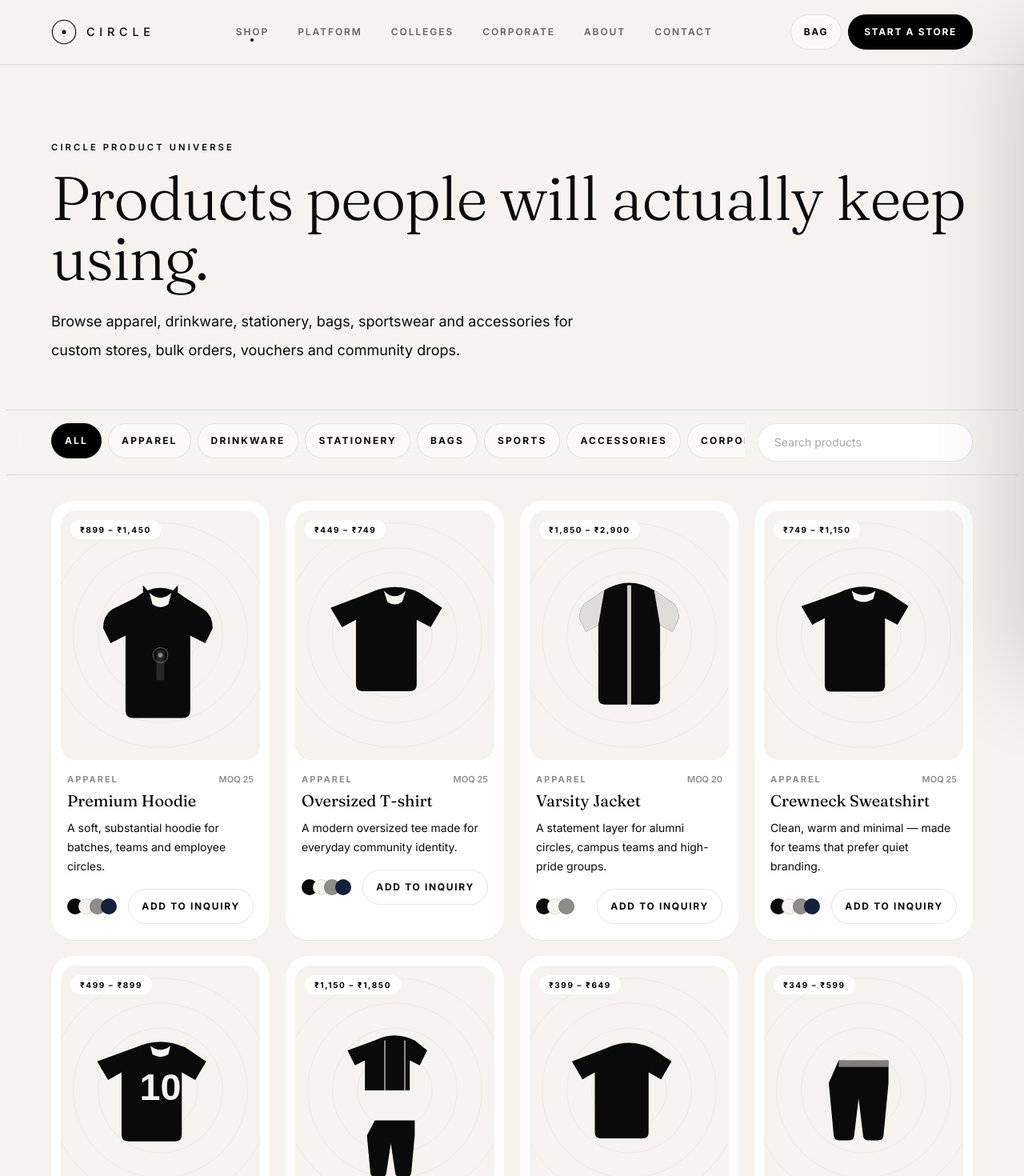
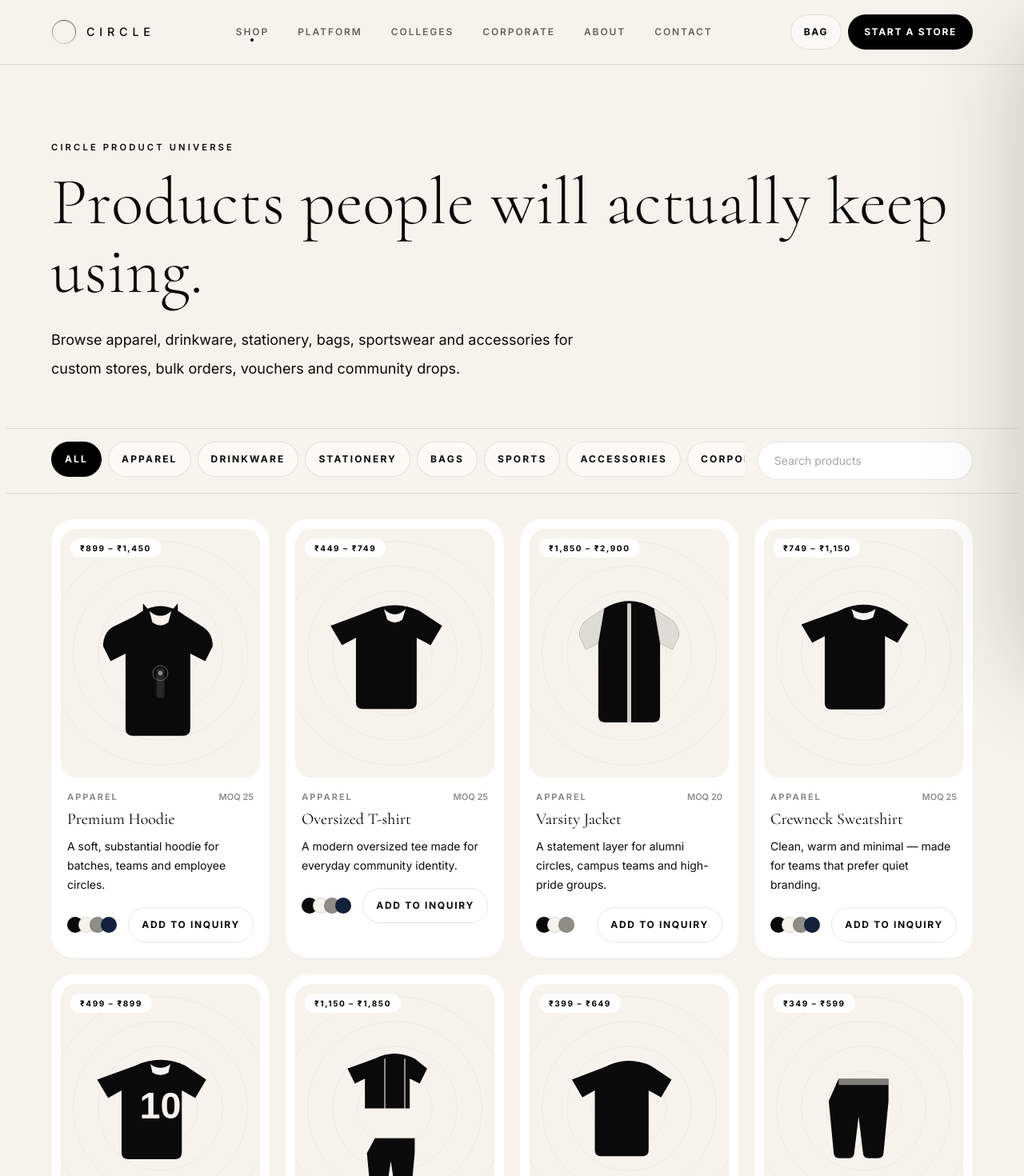
Before and after one commit to ambersoni2210-ux/circle-website, a Next.js app: page /shop in a window 1280 px wide. Shown: the top 1470 px of the page at 80% size. Built offline with nearby package versions, Linux system fonts and the light colour scheme.

Commit message:
Add files via upload

```diff
--- a/src/app/globals.css
+++ b/src/app/globals.css
@@ -11,7 +11,7 @@
 
 :root {
   --font-body: var(--font-inter), Inter, ui-sans-serif, system-ui, -apple-system, 'Segoe UI', sans-serif;
-  --font-display: var(--font-fraunces), 'Fraunces', Georgia, 'Times New Roman', serif;
+  --font-display: var(--font-cormorant), 'Cormorant', Georgia, 'Times New Roman', serif;
 
   --ink: #0A0A0A;
   --ink-soft: #2A2824;
@@ -105,35 +105,31 @@
 /* -------- Display type scale (Fraunces serif) -------- */
 .display-xl {
   font-family: var(--font-display);
-  font-optical-sizing: auto;
-  font-weight: 340;
-  font-size: clamp(2.9rem, 8vw, 8.4rem);
-  line-height: 0.96;
-  letter-spacing: -0.02em;
+  font-weight: 300;
+  font-size: clamp(3.2rem, 9vw, 9.5rem);
+  line-height: 1.02;
+  letter-spacing: 0.005em;
 }
 .display-lg {
   font-family: var(--font-display);
-  font-optical-sizing: auto;
-  font-weight: 340;
-  font-size: clamp(2.4rem, 6vw, 6rem);
-  line-height: 0.98;
-  letter-spacing: -0.018em;
+  font-weight: 300;
+  font-size: clamp(2.6rem, 6.5vw, 6.5rem);
+  line-height: 1.04;
+  letter-spacing: 0.008em;
 }
 .display-md {
   font-family: var(--font-display);
-  font-optical-sizing: auto;
-  font-weight: 360;
-  font-size: clamp(2rem, 4.4vw, 4.1rem);
-  line-height: 1.0;
-  letter-spacing: -0.015em;
+  font-weight: 400;
+  font-size: clamp(2.1rem, 4.6vw, 4.4rem);
+  line-height: 1.08;
+  letter-spacing: 0.01em;
 }
 .display-sm {
   font-family: var(--font-display);
-  font-optical-sizing: auto;
-  font-weight: 380;
-  font-size: clamp(1.55rem, 2.6vw, 2.4rem);
-  line-height: 1.06;
-  letter-spacing: -0.01em;
+  font-weight: 400;
+  font-size: clamp(1.6rem, 2.6vw, 2.5rem);
+  line-height: 1.12;
+  letter-spacing: 0.012em;
 }
 .serif { font-family: var(--font-display); font-optical-sizing: auto; }
 
@@ -229,22 +225,11 @@
   stroke-dashoffset: 289;
   animation: intro-draw 1.3s cubic-bezier(0.76, 0, 0.24, 1) forwards;
 }
-.intro-dot {
+
+.intro-word-svg {
   opacity: 0;
-  transform-origin: center;
-  animation: intro-pop 0.5s ease forwards;
+  animation: intro-fade 0.8s ease forwards;
   animation-delay: 1.1s;
-}
-.intro-word {
-  font-family: var(--font-body);
-  color: var(--cream);
-  font-size: 0.8rem;
-  letter-spacing: 0.55em;
-  padding-left: 0.55em;
-  font-weight: 500;
-  opacity: 0;
-  animation: intro-fade 0.7s ease forwards;
-  animation-delay: 1.35s;
 }
 
 @keyframes intro-draw { to { stroke-dashoffset: 0; } }
--- a/src/app/layout.tsx
+++ b/src/app/layout.tsx
@@ -1,5 +1,5 @@
 import type { Metadata, Viewport } from 'next';
-import { Inter, Fraunces } from 'next/font/google';
+import { Inter, Cormorant } from 'next/font/google';
 import './globals.css';
 import Navbar from '@/components/Navbar';
 import Footer from '@/components/Footer';
@@ -13,11 +13,11 @@
   display: 'swap',
 });
 
-const fraunces = Fraunces({
+const cormorant = Cormorant({
   subsets: ['latin'],
-  variable: '--font-fraunces',
+  variable: '--font-cormorant',
   display: 'swap',
-  axes: ['opsz'],
+  weight: ['300', '400', '500'],
 });
 
 export const metadata: Metadata = {
@@ -49,7 +49,7 @@
 
 export default function RootLayout({ children }: { children: React.ReactNode }) {
   return (
-    <html lang="en" className={`${inter.variable} ${fraunces.variable}`}>
+    <html lang="en" className={`${inter.variable} ${cormorant.variable}`}>
       <body>
         <IntroAnimation />
         <a href="#main" className="skip-link">Skip to content</a>
--- a/src/components/CircleLogo.tsx
+++ b/src/components/CircleLogo.tsx
@@ -1,29 +1,57 @@
 import Link from 'next/link';
 
 /* =====================================================================
-   CIRCLE LOGO
-   The official Circle mark: a thin ring with a small solid center dot,
-   next to the CIRCLE wordmark in wide letter-spacing.
-   This is the ONE place the logo is defined. Navbar, Footer and the
-   intro animation all use it, so the brand stays perfectly consistent.
-   Pass `tone="light"` on dark backgrounds, `tone="dark"` on light ones.
+   CIRCLE LOGO — matches the official mark:
+   a thin circle outline (subtle gradient) with "CIRCLE" in light,
+   wide-spaced letters centred inside.
+   - CircleEmblem: the full circle-with-word mark (intro + footer).
+   - CircleLogo: header lockup (emblem + wordmark), stays readable small.
+   Pass tone="light" on dark backgrounds, tone="dark" on light ones.
    ===================================================================== */
 
 type Tone = 'light' | 'dark';
 
-export function CircleMark({ tone = 'dark', size = 34 }: { tone?: Tone; size?: number }) {
-  const stroke = tone === 'light' ? '#F6F3EE' : '#0A0A0A';
+export function CircleEmblem({ tone = 'dark', size = 120 }: { tone?: Tone; size?: number }) {
+  const solid = tone === 'light' ? '#F6F3EE' : '#0A0A0A';
+  const gradId = `circle-stroke-${tone}`;
   return (
-    <svg
-      width={size}
-      height={size}
-      viewBox="0 0 100 100"
-      fill="none"
-      aria-hidden="true"
-      className="circle-mark shrink-0"
-    >
-      <circle cx="50" cy="50" r="46" stroke={stroke} strokeWidth="3.5" />
-      <circle cx="50" cy="50" r="8" fill={stroke} />
+    <svg width={size} height={size} viewBox="0 0 200 200" fill="none" aria-hidden="true" className="circle-emblem">
+      <defs>
+        <linearGradient id={gradId} x1="0.7" y1="0" x2="0.2" y2="1">
+          <stop offset="0%" stopColor={solid} />
+          <stop offset="55%" stopColor={solid} stopOpacity={tone === 'light' ? '0.55' : '0.65'} />
+          <stop offset="100%" stopColor={solid} stopOpacity={tone === 'light' ? '0.18' : '0.15'} />
+        </linearGradient>
+      </defs>
+      <circle cx="100" cy="100" r="92" stroke={`url(#${gradId})`} strokeWidth="1.6" />
+      <text
+        x="100" y="107"
+        textAnchor="middle"
+        fill={solid}
+        fontFamily="var(--font-inter), Inter, sans-serif"
+        fontSize="30"
+        fontWeight="300"
+        letterSpacing="7"
+        style={{ paddingLeft: '7px' }}
+      >CIRCLE</text>
+    </svg>
+  );
+}
+
+/* Small circle-only mark for the header (word sits beside it, stays legible). */
+export function CircleMark({ tone = 'dark', size = 30 }: { tone?: Tone; size?: number }) {
+  const solid = tone === 'light' ? '#F6F3EE' : '#0A0A0A';
+  const gradId = `mark-stroke-${tone}`;
+  return (
+    <svg width={size} height={size} viewBox="0 0 100 100" fill="none" aria-hidden="true" className="circle-mark shrink-0">
+      <defs>
+        <linearGradient id={gradId} x1="0.7" y1="0" x2="0.2" y2="1">
+          <stop offset="0%" stopColor={solid} />
+          <stop offset="60%" stopColor={solid} stopOpacity={tone === 'light' ? '0.5' : '0.6'} />
+          <stop offset="100%" stopColor={solid} stopOpacity="0.15" />
+        </linearGradient>
+      </defs>
+      <circle cx="50" cy="50" r="46" stroke={`url(#${gradId})`} strokeWidth="2.2" />
     </svg>
   );
 }
@@ -31,15 +59,9 @@
 export function CircleLogo({ tone = 'dark', href = '/' }: { tone?: Tone; href?: string }) {
   const text = tone === 'light' ? 'text-circle-cream' : 'text-circle-ink';
   return (
-    <Link
-      href={href}
-      aria-label="Circle — go to homepage"
-      className="group focus-ring -ml-1 inline-flex items-center gap-3 rounded-full p-1 no-tap-highlight"
-    >
-      <span className="transition-transform duration-700 group-hover:rotate-180">
-        <CircleMark tone={tone} size={34} />
-      </span>
-      <span className={`font-sans text-[0.95rem] font-medium tracking-[0.42em] ${text}`}>CIRCLE</span>
+    <Link href={href} aria-label="Circle — go to homepage" className="group focus-ring -ml-1 inline-flex items-center gap-3 rounded-full p-1 no-tap-highlight">
+      <CircleMark tone={tone} size={30} />
+      <span className={`text-[0.95rem] font-light tracking-[0.4em] ${text}`}>CIRCLE</span>
     </Link>
   );
 }
--- a/src/components/IntroAnimation.tsx
+++ b/src/components/IntroAnimation.tsx
@@ -1,16 +1,6 @@
 'use client';
 
 import { useEffect, useState } from 'react';
-
-/* =====================================================================
-   INTRO ANIMATION (the black-screen logo reveal)
-   On first load: a black screen shows, the Circle ring "draws" itself,
-   the center dot and CIRCLE wordmark fade in, then the whole panel lifts
-   away to reveal the site.
-   - Shows once per browser session (won't replay on every page click).
-   - Respects "reduce motion" accessibility settings.
-   Duration is controlled by TOTAL_MS below.
-   ===================================================================== */
 
 const TOTAL_MS = 2600;
 
@@ -18,27 +8,19 @@
   const [phase, setPhase] = useState<'hidden' | 'playing' | 'leaving' | 'done'>('hidden');
 
   useEffect(() => {
-    // Only run in the browser
     if (typeof window === 'undefined') return;
-
     const prefersReduced = window.matchMedia('(prefers-reduced-motion: reduce)').matches;
     const alreadyPlayed = sessionStorage.getItem('circle-intro-played');
-
-    if (alreadyPlayed || prefersReduced) {
-      setPhase('done');
-      return;
-    }
+    if (alreadyPlayed || prefersReduced) { setPhase('done'); return; }
 
     setPhase('playing');
     document.body.classList.add('intro-lock');
-
     const leaveTimer = window.setTimeout(() => setPhase('leaving'), TOTAL_MS - 650);
     const doneTimer = window.setTimeout(() => {
       setPhase('done');
       document.body.classList.remove('intro-lock');
       sessionStorage.setItem('circle-intro-played', '1');
     }, TOTAL_MS);
-
     return () => {
       window.clearTimeout(leaveTimer);
       window.clearTimeout(doneTimer);
@@ -49,17 +31,13 @@
   if (phase === 'hidden' || phase === 'done') return null;
 
   return (
-    <div
-      className={`intro-screen ${phase === 'leaving' ? 'intro-leaving' : ''}`}
-      aria-hidden="true"
-      role="presentation"
-    >
+    <div className={`intro-screen ${phase === 'leaving' ? 'intro-leaving' : ''}`} aria-hidden="true" role="presentation">
       <div className="intro-inner">
-        <svg viewBox="0 0 100 100" className="intro-svg" fill="none">
-          <circle className="intro-ring" cx="50" cy="50" r="46" stroke="#F6F3EE" strokeWidth="2" />
-          <circle className="intro-dot" cx="50" cy="50" r="7" fill="#F6F3EE" />
+        <svg viewBox="0 0 200 200" className="intro-svg" fill="none">
+          <circle className="intro-ring" cx="100" cy="100" r="92" stroke="#F6F3EE" strokeWidth="1.4" />
+          <text className="intro-word-svg" x="100" y="107" textAnchor="middle" fill="#F6F3EE"
+            fontFamily="var(--font-inter), Inter, sans-serif" fontSize="26" fontWeight="300" letterSpacing="7">CIRCLE</text>
         </svg>
-        <span className="intro-word">CIRCLE</span>
       </div>
     </div>
   );
--- a/tailwind.config.js
+++ b/tailwind.config.js
@@ -5,7 +5,7 @@
     extend: {
       fontFamily: {
         sans: ['var(--font-inter)', 'Inter', 'system-ui', 'sans-serif'],
-        display: ['var(--font-fraunces)', 'Fraunces', 'Georgia', 'serif'],
+        display: ['var(--font-cormorant)', 'Cormorant', 'Georgia', 'serif'],
       },
       colors: {
         circle: {
```
